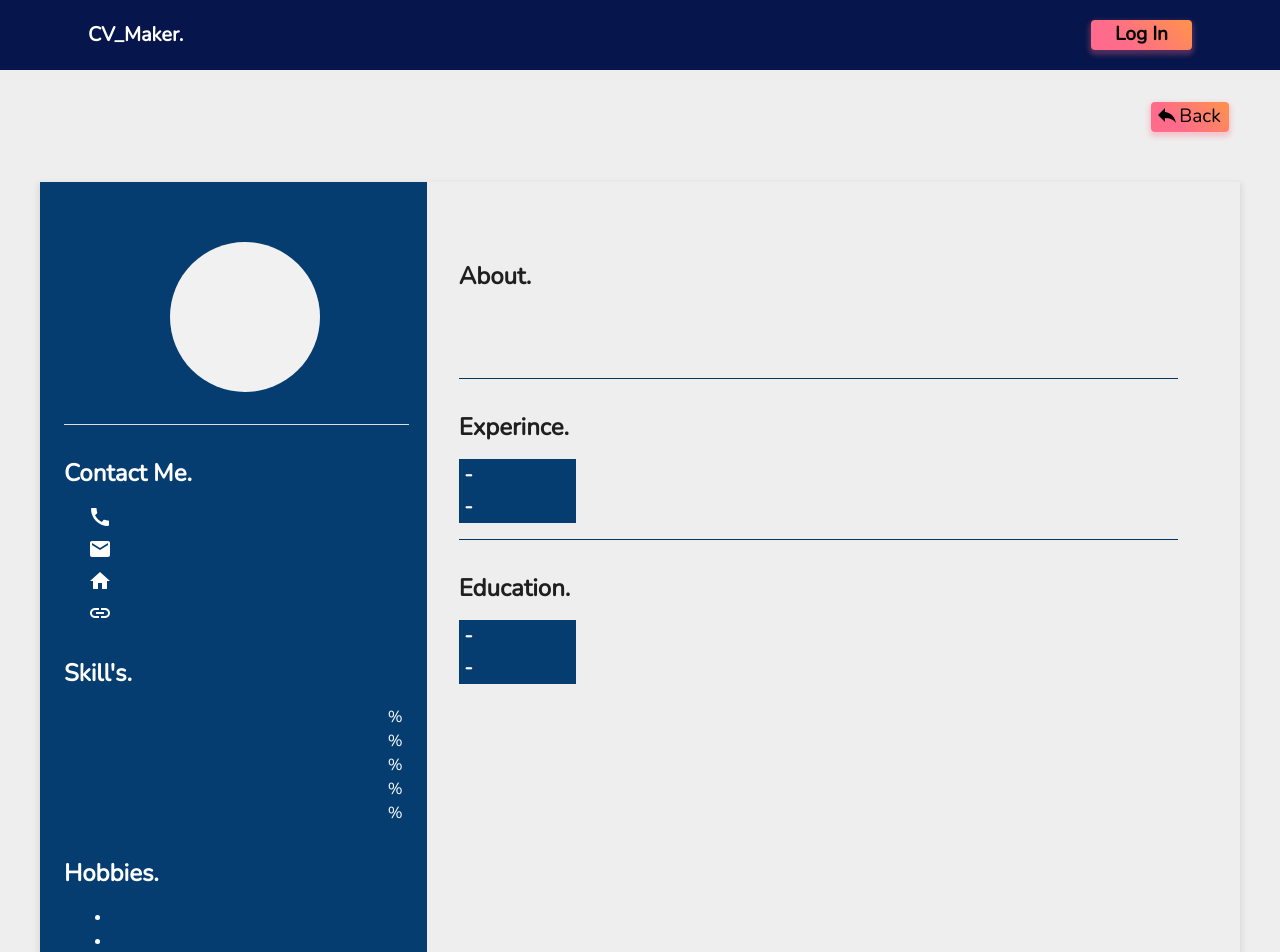
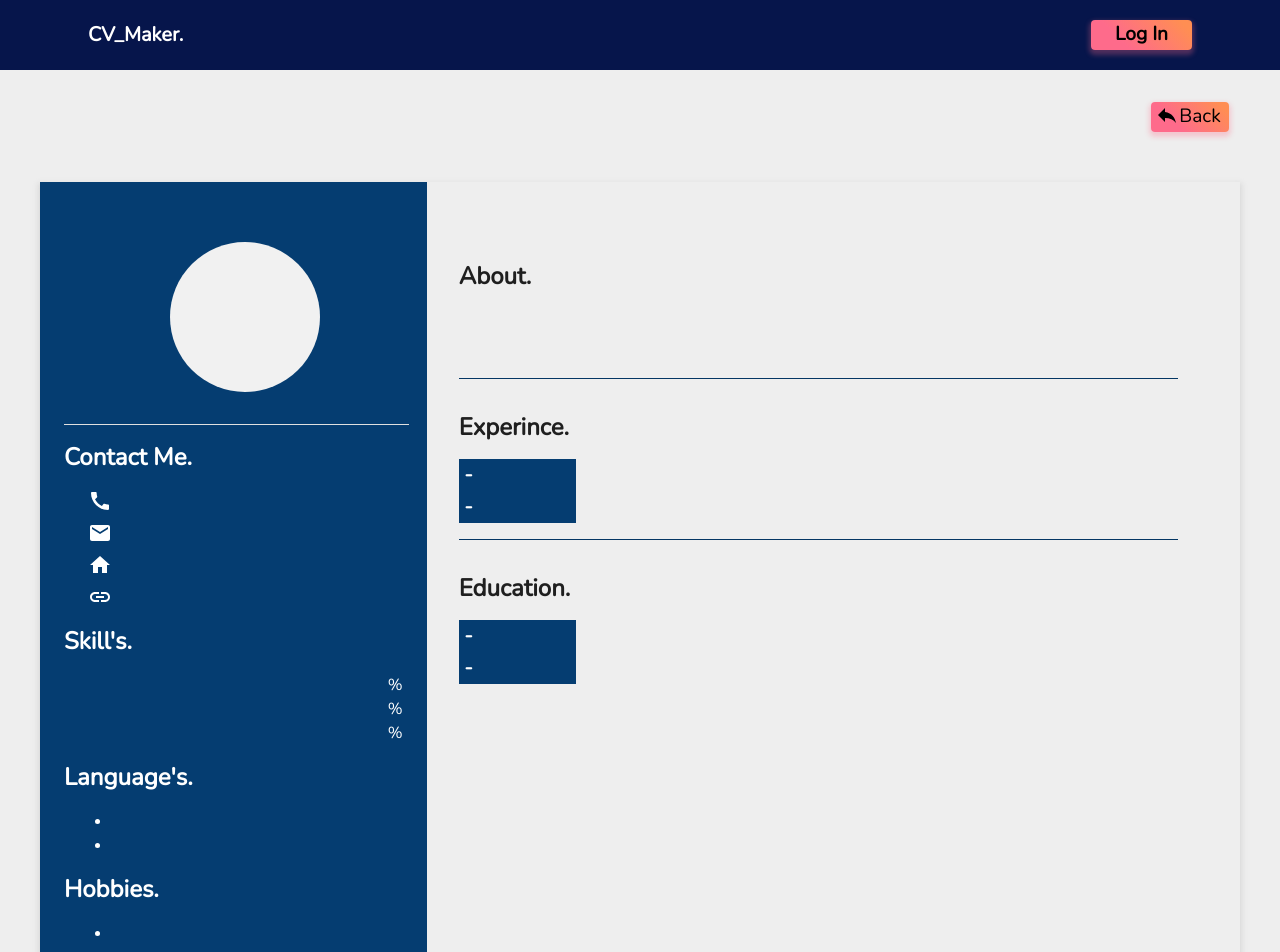
Before and after one commit to ProgrammingWithMudassar/CV_Maker_Project, a React (Vite) app: page /resume/cv in a window 1280 px wide. Shown: the top 952 px of the page. Built offline with nearby package versions, Linux system fonts and the light colour scheme; a web font is replaced by a local one.

Commit message:
data is coming in Template

```diff
--- a/src/Features/Counter/CounterSlice.js
+++ b/src/Features/Counter/CounterSlice.js
@@ -8,7 +8,6 @@ const initialState = {
   skill1: '', skill2: '', skill3: '', skill4: '',skill5: '',
   skill_exp1: '', skill_exp2: '', skill_exp3: '', skill_exp4: '',skill_exp5: '',
   Language1: '', Language2: '', Language3: '',
-  Language1_Exp: '', Language2_Exp: '', Language3_Exp: '',
   Edu1_start_year: '', Edu1_end_year: '', Edu1_degree: '', Edu1_details: '',
   Edu2_start_year: '', Edu2_end_year: '', Edu2_degree: '', Edu2_details: '',
   Exp1_start_year: '', Exp1_end_year: '', Exp1_compnay_name: '', Exp1_details: '',
@@ -48,9 +47,6 @@ export const counterSlice = createSlice({
       state.Language1 = payload.Language1;
       state.Language2 = payload.Language2;
       state.Language3 = payload.Language3;
-      state.Language1_Exp = payload.Language1_Exp;
-      state.Language2_Exp = payload.Language2_Exp;
-      state.Language3_Exp = payload.Language3_Exp;
       state.Edu1_start_year = payload.Edu1_start_year;
       state.Edu1_end_year = payload.Edu1_end_year;
       state.Edu1_degree = payload.Edu1_degree;
--- a/src/Pages/CV_Form.jsx
+++ b/src/Pages/CV_Form.jsx
@@ -48,7 +48,14 @@ const EditTemplate = () => {
 
 
         if (
-            Name && Job_position
+            Name && Job_position && Number && Email && Address && About && Hob1 && Hob2 &&
+            skill1 && skill2 && skill3 &&
+            skill_exp1 && skill_exp2 && skill_exp3 &&
+            Language1 && Language2 && Language3 &&
+            Edu1_start_year && Edu1_end_year && Edu1_degree && Edu1_details &&
+            Edu2_start_year && Edu2_end_year && Edu2_degree && Edu2_details &&
+            Exp1_start_year && Exp1_end_year && Exp1_compnay_name && Exp1_details &&
+            Exp2_start_year && Exp2_end_year && Exp2_compnay_name && Exp2_details
 
         ) {
             dispatch(UpdateState(FormData))
@@ -329,16 +336,16 @@ const EditTemplate = () => {
                                         <Grid xs={4}>
                                             <ListItem><Typography variant="body1" color="initial" textAlign='left' fontWeight={600}>Experties</Typography> </ListItem>
                                         </Grid>
-                                        <Grid xs={8} >
+                                        <Grid xs={12} >
                                             <ListItem><input type="text" placeholder='1st language' className='form_input' onChange={(e) => setFormData({ ...FormData, Language1: e.target.value })} /></ListItem>
                                             <ListItem><input type="text" placeholder='2nd language' className='form_input' onChange={(e) => setFormData({ ...FormData, Language2: e.target.value })} /></ListItem>
                                             <ListItem><input type="text" placeholder='3rd language' className='form_input' onChange={(e) => setFormData({ ...FormData, Language3: e.target.value })} /></ListItem>
                                         </Grid>
-                                        <Grid xs={4} >
+                                        {/* <Grid xs={4} >
                                             <ListItem><input type="number" placeholder='%' className='form_input' onChange={(e) => setFormData({ ...FormData, Language1_Exp: e.target.value })} /></ListItem>
                                             <ListItem><input type="number" placeholder='%' className='form_input' onChange={(e) => setFormData({ ...FormData, Language2_Exp: e.target.value })} /></ListItem>
                                             <ListItem><input type="number" placeholder='%' className='form_input' onChange={(e) => setFormData({ ...FormData, Language3_Exp: e.target.value })} /></ListItem>
-                                        </Grid>
+                                        </Grid> */}
                                     </Grid>
                                 </List>
                             </Card>
--- a/src/Pages/CVs/CV1.jsx
+++ b/src/Pages/CVs/CV1.jsx
@@ -33,7 +33,7 @@ const CV1 = () => {
         {/* Left  */}
         <Grid container spacing={4} >
           <Grid item xs={4} textAlign='left' backgroundColor='#053D71' color="#fff" >
-            <Box sx={{ height: '1000px' }}>
+            <Box sx={{ height: '1050px' }}>
               <Box className="ImgBoxInCv">
                 <Typography variant="body1" color="initial"></Typography>
               </Box>
@@ -49,7 +49,7 @@ const CV1 = () => {
               />
 
               {/* Contact  */}
-              <Box textAlign='left' mt={4}>
+              <Box textAlign='left' mt={2}>
                 <Typography variant="h5" fontWeight={600}>Contact Me.</Typography>
                 <Box display='flex' alignItems='center' mt={2} >
                   <CallIcon color="#fff" sx={{ mx: 3 }} />
@@ -70,7 +70,7 @@ const CV1 = () => {
               </Box>
 
               {/* Skill */}
-              <Box textAlign='left' mt={4}>
+              <Box textAlign='left' mt={2}>
                 <Typography variant="h5" fontWeight={600} >Skill's.</Typography>
                 <Box sx={{ display: 'flex', px: 3, justifyContent: 'space-between' }} mt={2}>
                   <Typography variant="body1" >{FormData.skill1}</Typography>
@@ -87,29 +87,45 @@ const CV1 = () => {
                 <Box sx={{ display: 'flex', px: 3, justifyContent: 'space-between' }}>
                   <Typography variant="body1" >{FormData.skill4}</Typography>
                   {
-                    FormData.skill_exp4 === '' ? <Typography variant="body1" >{FormData.skill_exp4}%</Typography> : ""
+                    FormData.skill_exp4 === '' ? "" : <Typography variant="body1" >{FormData.skill_exp5}%</Typography>
                   }
                 </Box>
                 <Box sx={{ display: 'flex', px: 3, justifyContent: 'space-between' }}>
                   <Typography variant="body1" >{FormData.skill5}</Typography>
                   {
-                    FormData.skill_exp5 == '' ? <Typography variant="body1" >{FormData.skill_exp5}%</Typography> : ""
+                    FormData.skill_exp5 === '' ? "" : <Typography variant="body1" >{FormData.skill_exp5}%</Typography>
                   }
                 </Box>
               </Box>
 
+
+
+              {/* Language */}
+              <Box textAlign='left' mt={2}>
+                <Typography variant="h5" fontWeight={600} >Language's.</Typography>
+                <Box sx={{ display: 'flex', px: 6, justifyContent: 'space-between' }} mt={2}>
+                  <ul>
+                    <li>{FormData.Language1}</li>
+                    <li>{FormData.Language2}</li>
+                    {
+                      FormData.Language3 === '' ? '' : <li>{FormData.Hob3}</li>
+                    }
+                  </ul>
+                </Box>
+              </Box>
+
               {/* Hobbies */}
-              <Box textAlign='left' mt={4}>
+              <Box textAlign='left' mt={2}>
                 <Typography variant="h5" fontWeight={600}>Hobbies.</Typography>
                 <Box sx={{ display: 'flex', px: 6, justifyContent: 'space-between' }} mt={2}>
                   <ul>
                     <li>{FormData.Hob1}</li>
                     <li>{FormData.Hob2}</li>
                     {
-                      FormData.Hob3 === '' ? <li>{FormData.Hob3}</li> : ''
+                      FormData.Hob3 === '' ? '' : <li>{FormData.Hob3}</li>
                     }
                     {
-                      FormData.Hob4 === '' ? <li>{FormData.Hob4}</li> : ''
+                      FormData.Hob4 === '' ? '' : <li>{FormData.Hob3}</li>
                     }
                   </ul>
                 </Box>
@@ -187,7 +203,7 @@ const CV1 = () => {
                     <Typography variant="h6" fontWeight={600} >{FormData.Edu2_start_year}-{FormData.Edu2_end_year}</Typography>
                   </Box>
                   <Typography variant="h6" fontWeight={600}>{FormData.Edu2_degree}</Typography>
-                  <Typography variant="body1" sx={{ textIndent: { xs: "50px" } }}>{FormData.Edu2_degree}</Typography>
+                  <Typography variant="body1" sx={{ textIndent: { xs: "50px" } }}>{FormData.Edu2_details}</Typography>
                 </Box>
               </Box>
             </Box>
--- a/src/Pages/Style.css
+++ b/src/Pages/Style.css
@@ -75,7 +75,7 @@ label:hover {
 .CV_container{
     margin: 50px 0;
     box-shadow: 0 3px 5px 2px rgba(172, 172, 172, 0.3);
-    height: 1000px;
+    height: 1050px;
     overflow: hidden;
     padding-top: 30px;
 }
```
